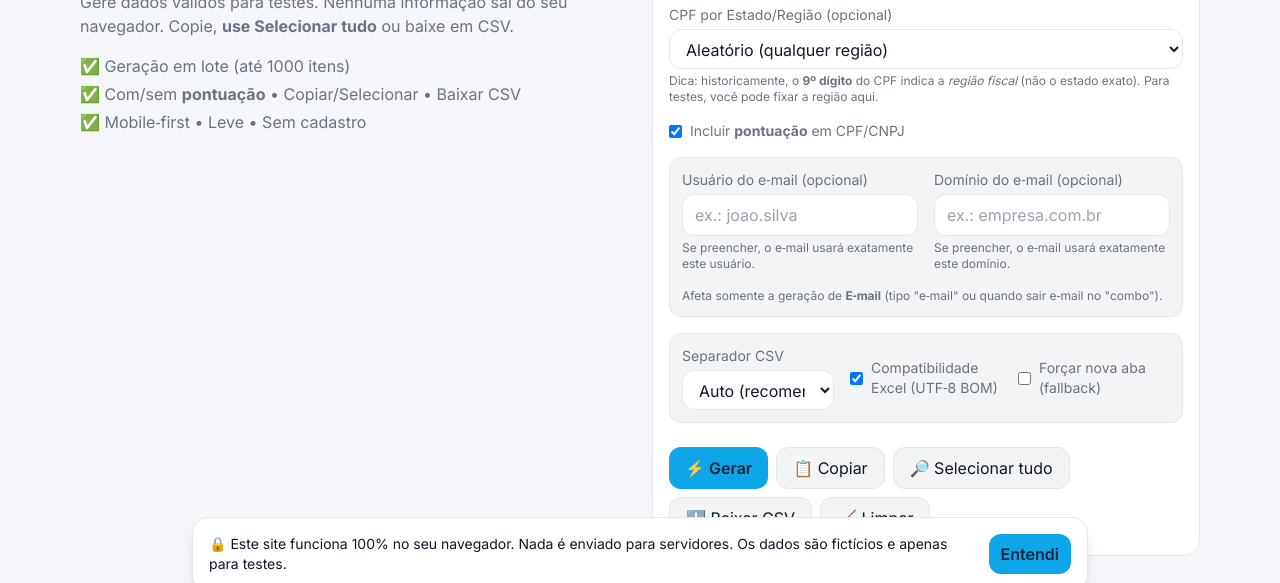
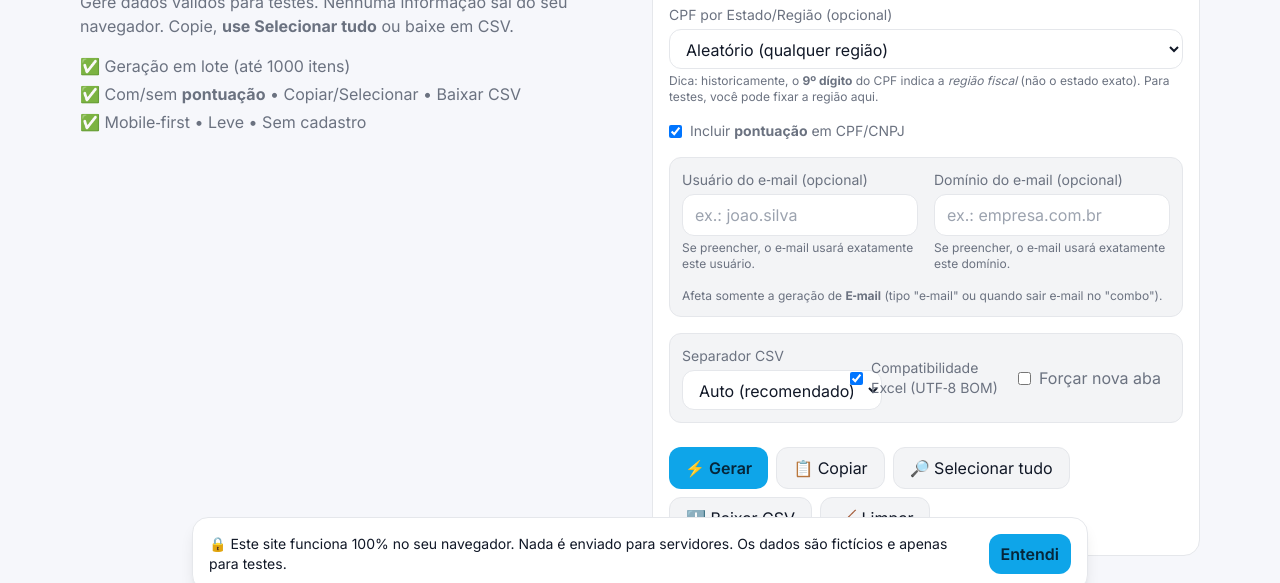
Before and after one commit to gerador-dados-offline/gerador-dados-offline, a plain HTML site: page index.html in a window 1280 px wide. Shown: the part 193-776 px from the top of the page. Drawn offline with nearby package versions, Linux system fonts and the light colour scheme.

Commit message:
Update index.html

```diff
--- a/index.html
+++ b/index.html
@@ -156,7 +156,7 @@
             <div class="sm:col-span-2 grid sm:grid-cols-3 gap-4 p-3 rounded-xl surface">
               <div class="flex flex-col gap-1">
                 <span class="text-sm muted">Separador CSV</span>
-                <select id="csvSep" class="tap input rounded-xl px-3 py-2">
+                <select id="csvSep" class="tap input rounded-xl px-3 py-2 min-w-[180px] sm:min-w-[200px]">
                   <option value="auto">Auto (recomendado)</option>
                   <option value=",">Vírgula ,</option>
                   <option value=";">Ponto e vírgula ;</option>
@@ -167,10 +167,11 @@
                 <input id="csvBOM" type="checkbox" class="tap" checked>
                 <span class="text-sm muted">Compatibilidade Excel (UTF‑8 BOM)</span>
               </label>
-              <div class="flex items-center gap-2">
-                <input id="csvNewTab" type="checkbox" class="tap">
-                <span class="text-sm muted">Forçar nova aba (fallback)</span>
+             <div class="flex items-center gap-2">
+                <input type="checkbox" id="forceNewTab" class="tap" />
+                <label for="forceNewTab" class="muted cursor-pointer">Forçar nova aba </label>
               </div>
+
             </div>
 
             <div class="sm:col-span-2 flex flex-wrap gap-2 mt-2">
```
